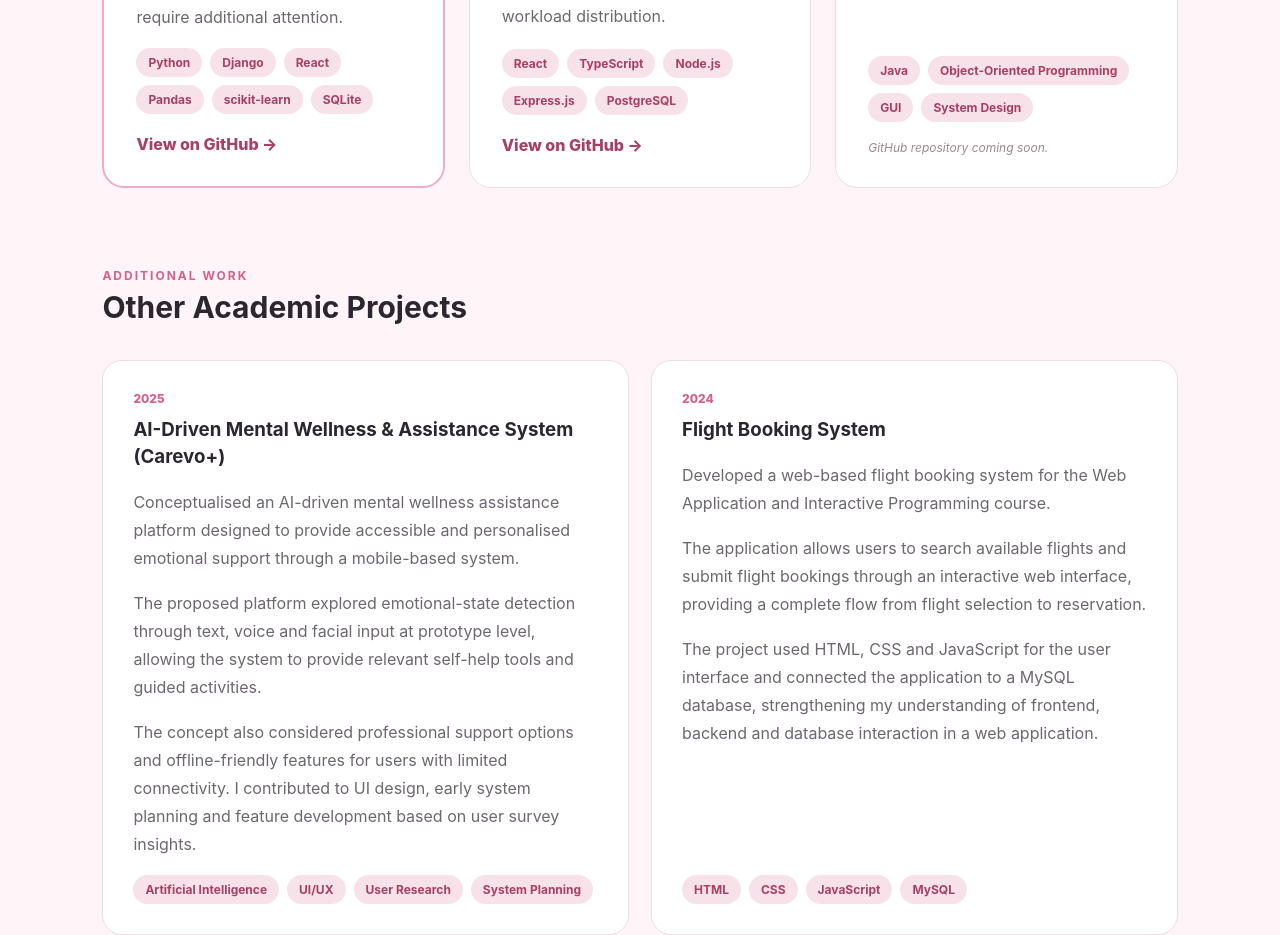
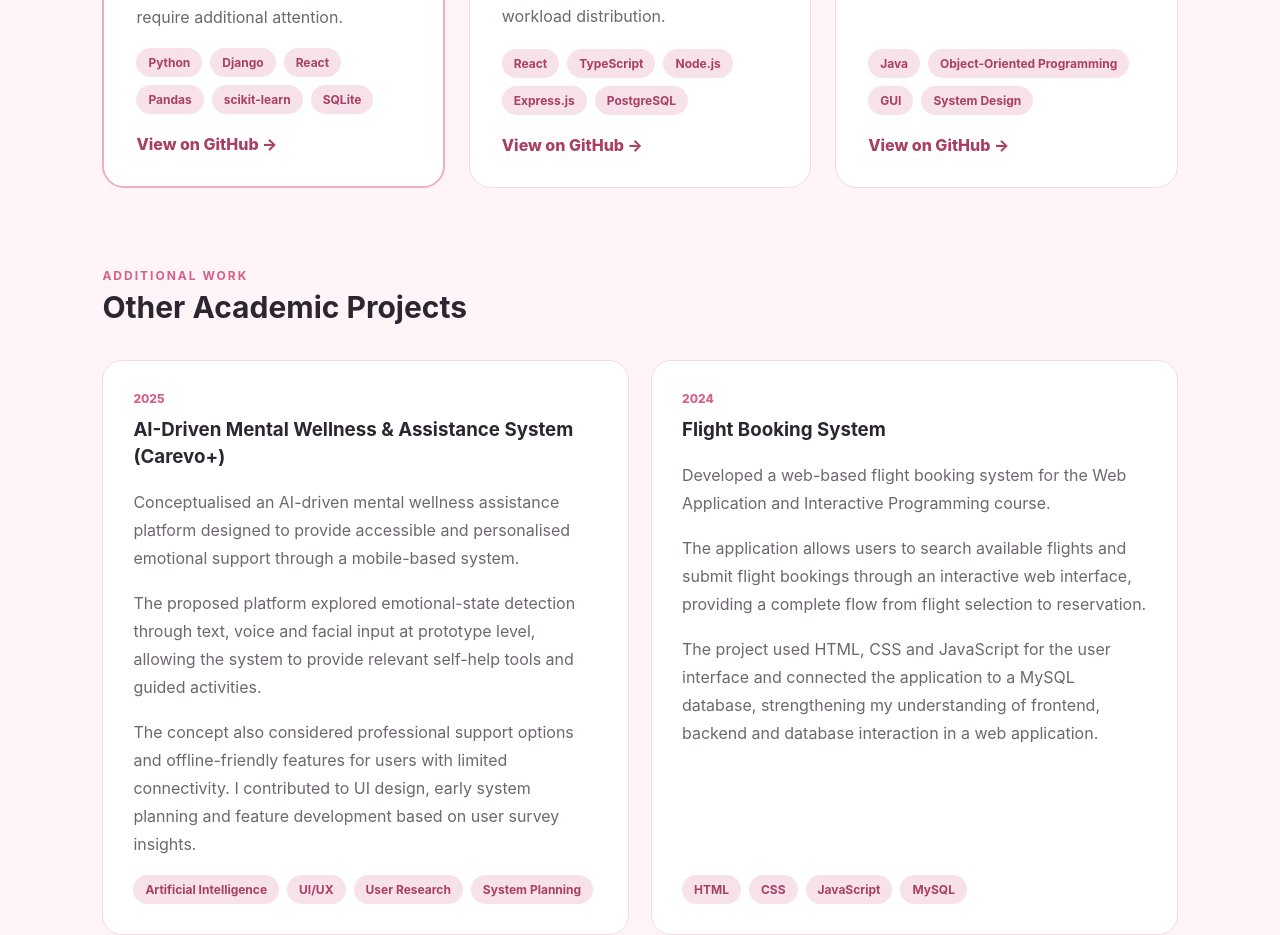
Before and after one commit to AinFarisya/AinFarisya-Portfolio, a React (Vite) app: page / in a window 1280 px wide. Shown: the part 4760-5695 px from the top of the page. Built offline with nearby package versions, Linux system fonts and the light colour scheme.

Commit message:
Add UTPFood GitHub project link

```diff
--- a/src/App.jsx
+++ b/src/App.jsx
@@ -744,9 +744,14 @@
               <span>System Design</span>
             </div>
 
-            <p className="project-note">
-              GitHub repository coming soon.
-            </p>
+           <a
+  href="https://github.com/AinFarisya/UTPFood"
+  target="_blank"
+  rel="noopener noreferrer"
+  className="project-link"
+>
+  View on GitHub →
+</a>
 
           </div>
 
```
